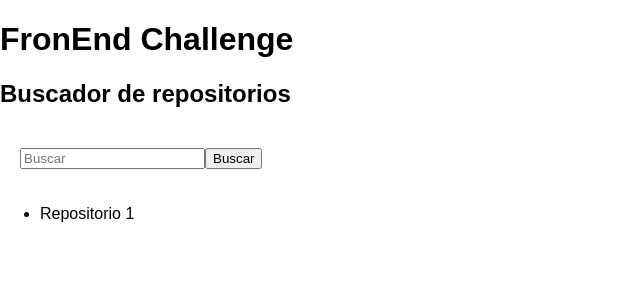
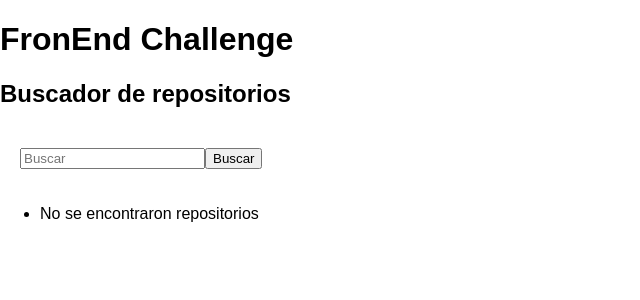
Before and after one commit to cledesma92/tropipay-frontend-challenge, a React (Create React App) app: page / in a window 1280 px wide. Shown: the top 300 px of the page, without its empty margins (0-640 px from the left). Built offline with nearby package versions, Linux system fonts and the light colour scheme.

Commit message:
Se muestra información de la API en el DOM de la página

```diff
--- a/src/App.js
+++ b/src/App.js
@@ -3,7 +3,7 @@ import logo from './logo.svg';
 import './App.css';
 
 import { SearchBar } from "./components/SearchBar"
-import { Results } from "./components/Results"
+
 
 class App extends Component {
   render() {
@@ -12,7 +12,7 @@ class App extends Component {
         <h1>FronEnd Challenge</h1>
         <h2>Buscador de repositorios</h2>
         <SearchBar/>
-        <Results/>
+
       </React.Fragment>
     );
   }
--- a/src/components/Results.js
+++ b/src/components/Results.js
@@ -1,11 +1,18 @@
 import React from 'react';
 
-const Results = () => {
-    return (
-        <ul>
-            <li>Repositorio 1</li>
-        </ul>
-    );
+const Results = (props) => {
+  const { repos } = props;
+  console.log('Repos', repos.data);
+
+  const listRepos = repos.length !==0
+    ? repos.data.map((item) => <li key={item.id}>
+        <a href={item.html_url} target="_blanck">{item.name}</a>
+      </li>)
+    : <li>No se encontraron repositorios</li>;
+
+  return (
+    <ul>{listRepos}</ul>
+  );
 }
 
 export {Results}
--- a/src/components/SearchBar.js
+++ b/src/components/SearchBar.js
@@ -1,21 +1,41 @@
-/* import React from 'react'; */
 import React, {useState} from 'react';
+import axios from 'axios';
+
+import { Results } from "../components/Results"
 
 const SearchBar = () => {
   const [searchInput, setSearchInput] = useState('');
+  const [ repos, setRepos ] = useState([]);
 
   const handleChange = (e) => {
     setSearchInput(e.target.value)
+  };
+
+  const handleClick = async () => {
+    console.log(searchInput);
+
+    try {
+      const result = await axios(`https://api.github.com/users/${searchInput}/repos`)
+      setRepos(result);
+    } catch (error) {
+      console.log(error)
     }
+  };
 
-    const handleClick = () => {
-        console.log(searchInput)
-    }
   return (
+    <>
       <div style={{ padding: "20px" }}>
-            <input type="text" placeholder="Buscar" value={searchInput} onChange={handleChange}/>
+        <input
+          type="text"
+          placeholder="Buscar"
+          value={searchInput}
+          onChange={handleChange}
+        />
         <button onClick={handleClick}>Buscar</button>
       </div>
+
+      <Results repos={repos}/>
+    </>
   );
 }
 
```
Also changed, not shown: package.json (+13 -1 lines), 1 other file (tests, documents, lock files or other folders). Lines whose indentation alone changed are shown as unchanged.
